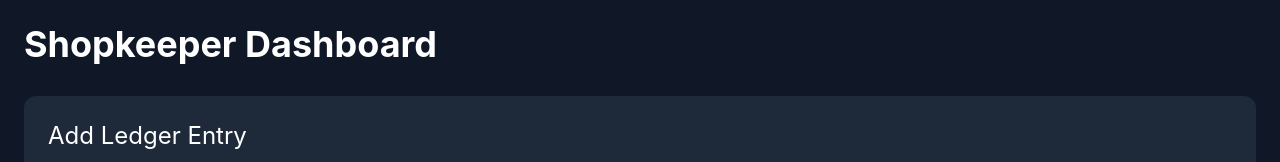
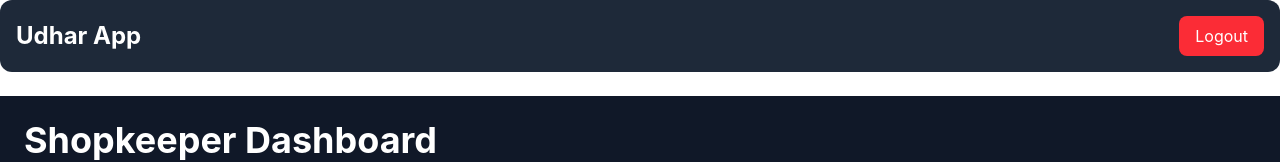
Before and after one commit to madhusailesh/udhar-app, a React (Vite) app in the folder client/: page /shopkeeper in a window 1280 px wide. Shown: the top 162 px of the page. Built offline with nearby package versions, Linux system fonts and the light colour scheme; no server answers; the HTML template or start-up script is replaced by a standard one.

Commit message:
feat: add Navbar component and integrate it into Customer and Shopkeeper dashboards

```diff
--- /dev/null
+++ b/client/src/components/Navbar.jsx
@@ -0,0 +1,63 @@
+import { useNavigate } from "react-router-dom";
+
+function Navbar() {
+
+  const navigate = useNavigate();
+
+  const user = JSON.parse(
+    localStorage.getItem("user")
+  );
+
+
+  const handleLogout = () => {
+
+    localStorage.removeItem("token");
+
+    localStorage.removeItem("user");
+
+    navigate("/");
+
+  };
+
+
+  return (
+    <div className="bg-gray-800 text-white p-4 flex justify-between items-center rounded-xl mb-6">
+
+      <div>
+
+        <h1 className="text-2xl font-bold">
+          Udhar App
+        </h1>
+
+      </div>
+
+
+      <div className="flex items-center gap-4">
+
+        <div>
+
+          <p className="font-semibold">
+            {user?.name}
+          </p>
+
+          <p className="text-sm text-gray-400">
+            {user?.role}
+          </p>
+
+        </div>
+
+
+        <button
+          onClick={handleLogout}
+          className="bg-red-500 px-4 py-2 rounded-lg hover:bg-red-600"
+        >
+          Logout
+        </button>
+
+      </div>
+
+    </div>
+  );
+}
+
+export default Navbar;
--- a/client/src/pages/CustomerDashboard.jsx
+++ b/client/src/pages/CustomerDashboard.jsx
@@ -5,7 +5,7 @@ import socket from "../socket/socket";
 import {
   getCustomerLedgers,
 } from "../services/ledgerService";
-
+import Navbar from "../components/Navbar";
 function CustomerDashboard() {
 
   const user = JSON.parse(
@@ -62,7 +62,7 @@ function CustomerDashboard() {
 
 
 
- return (
+ return (<><Navbar />
   <div className="min-h-screen bg-gray-900 text-white p-6">
 
     <h1 className="text-4xl font-bold mb-8">
@@ -141,7 +141,7 @@ function CustomerDashboard() {
 
     </div>
 
-  </div>
+  </div></>
 );
 }
 
--- a/client/src/pages/ShopkeeperDashboard.jsx
+++ b/client/src/pages/ShopkeeperDashboard.jsx
@@ -4,7 +4,7 @@ import {
   addLedgerEntry,
   getShopkeeperLedgers,
 } from "../services/ledgerService";
-
+import Navbar from "../components/Navbar";
 function ShopkeeperDashboard() {
 
   const [ledgers, setLedgers] = useState([]);
@@ -81,7 +81,8 @@ function ShopkeeperDashboard() {
 
 
 
-  return (
+  return (<>
+    <Navbar />
   <div className="min-h-screen bg-gray-900 text-white p-6">
 
     <h1 className="text-4xl font-bold mb-8">
@@ -227,7 +228,7 @@ function ShopkeeperDashboard() {
 
     </div>
 
-  </div>
+  </div></>
 );
 }
 
```
